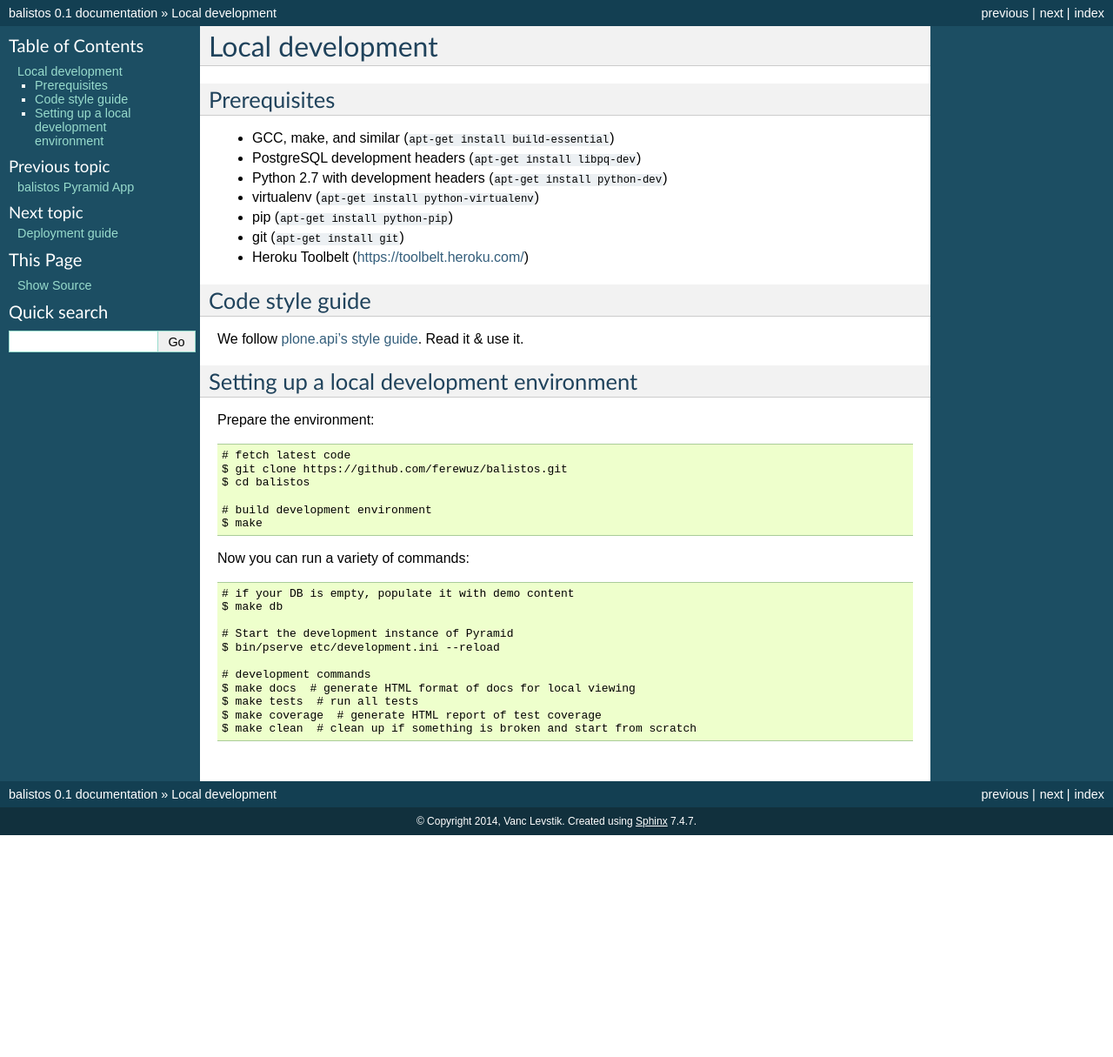
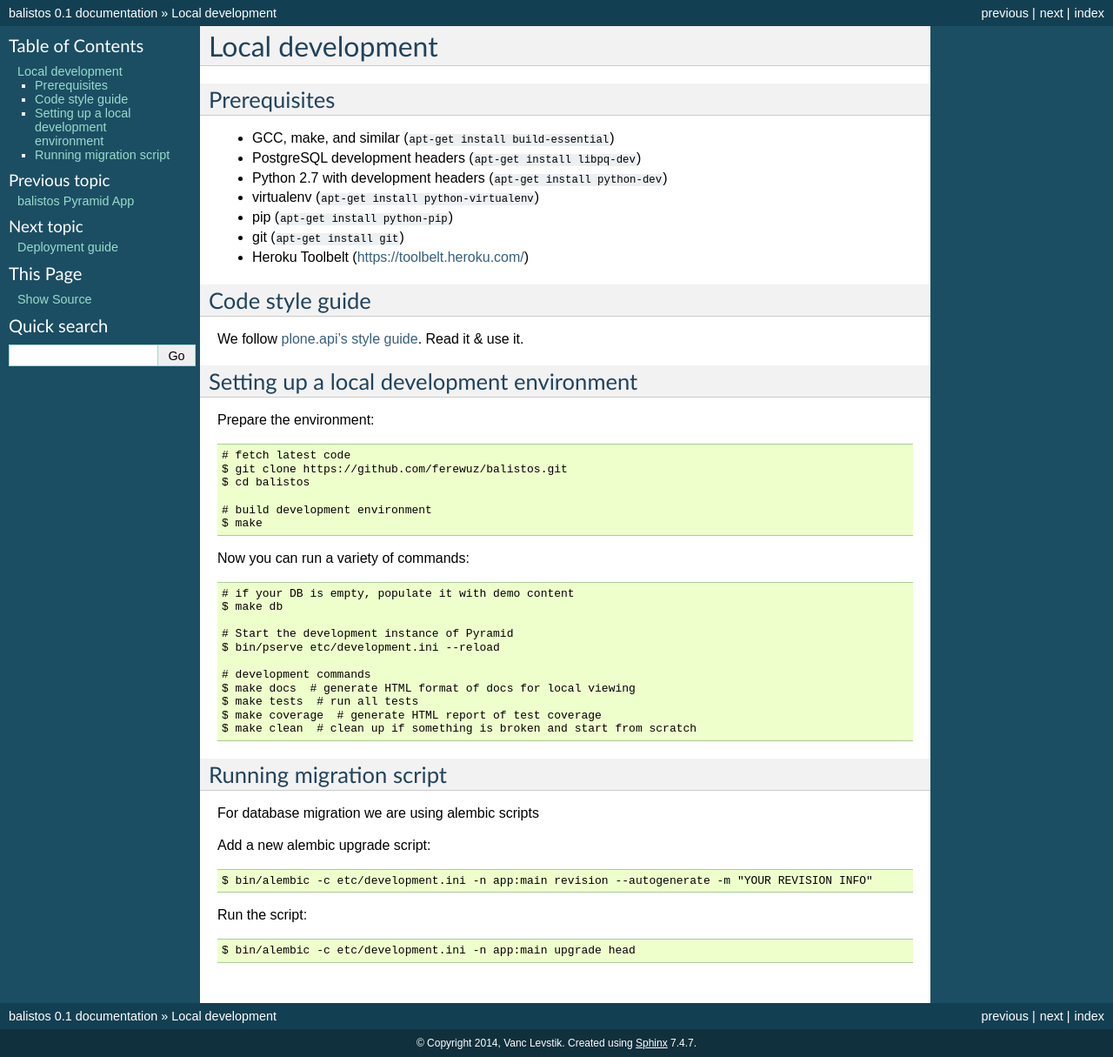
Before and after one commit to vanclevstik/balistos, a Sphinx documentation site: the page built from docs/develop.rst, in a window 1280 px wide. Shown: the whole page at 87% size. Built offline with Sphinx 7.4.7, drawn with Linux system fonts in a browser that asks for light colours; before the commit the page ends 960 px from its top, so only the background shows below that.

Commit message:
Initial docs on how to run alembic

```diff
--- a/docs/develop.rst
+++ b/docs/develop.rst
@@ -45,3 +45,17 @@ Now you can run a variety of commands::
     $ make tests  # run all tests
     $ make coverage  # generate HTML report of test coverage
     $ make clean  # clean up if something is broken and start from scratch
+
+
+Running migration script
+------------------------
+
+For database migration we are using alembic scripts
+
+Add a new alembic upgrade script::
+
+    $ bin/alembic -c etc/development.ini -n app:main revision --autogenerate -m "YOUR REVISION INFO"
+
+Run the script::
+
+    $ bin/alembic -c etc/development.ini -n app:main upgrade head
```
